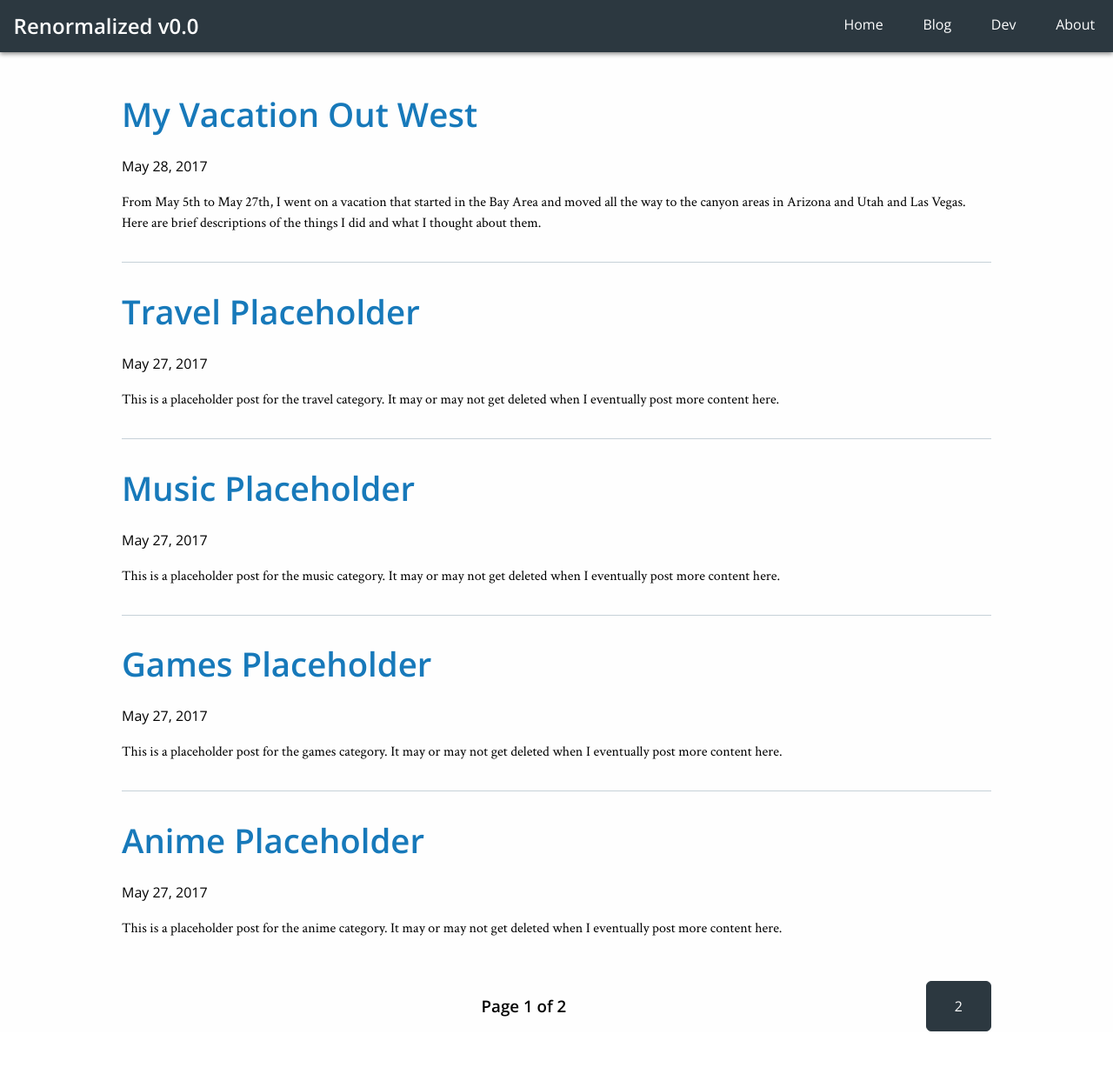
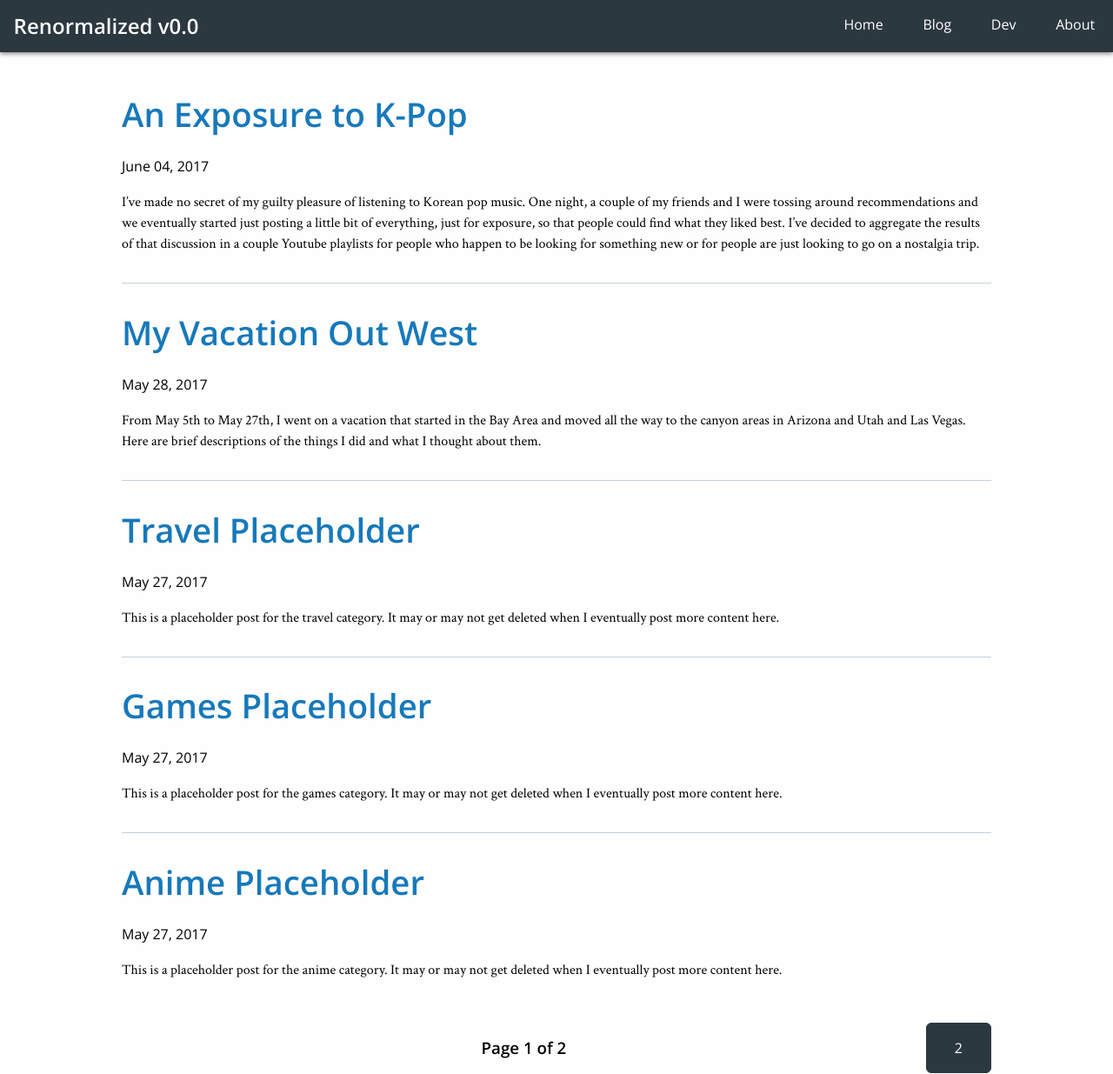
Before and after one commit to cheshyre/cheshyre.github.io, a Jekyll site: the page built from src/blog/index.html, in a window 1280 px wide. Shown: the whole page at 87% size. Built offline with Jekyll 4.4.1, drawn with Linux system fonts in a browser that asks for light colours; some web fonts are replaced; the list of posts is cut into pages by our own code; before the commit the page ends 1187 px from its top, so only the background shows below that.

Commit message:
Add Kpop overview post and remove placeholder for music

```diff
--- a/src/_posts/2017-05-27-music-placeholder.md
+++ /dev/null
@@ -1,6 +0,0 @@
----
-title: Music Placeholder
-categories: music
-layout: post
----
-This is a placeholder post for the music category. It may or may not get deleted when I eventually post more content here.
--- /dev/null
+++ b/src/_posts/2017-06-04-an-exposure-to-kpop.md
@@ -0,0 +1,23 @@
+---
+title: An Exposure to K-Pop
+categories: music
+layout: post
+featured: true
+---
+I've made no secret of my guilty pleasure of listening to Korean pop music. One night, a couple of my friends and I were tossing around recommendations and we eventually started just posting a little bit of everything, just for exposure, so that people could find what they liked best. I've decided to aggregate the results of that discussion in a couple Youtube playlists for people who happen to be looking for something new or for people are just looking to go on a nostalgia trip.
+
+I want to note that, while I tried to keep my personal biases out of the lists, they may still be present. I sought to assemble a small set (1-3) of songs for each artist that I deemed essential. However, as with all musicians, Korean artists adopt various styles and for some people it may seem as though I have glossed over styles they deem to be essential to a specific artist. I am sorry, but I personally feel that I reduced this list to the essentials to the best of my ability. There are some groups that I do not know that much about (DAY6, TVXQ, INFINITE, etc.), and in these cases, it is very likely I completely missed the mark. If a group has less songs in the playlist, it is either because they have a uniform style or I deemed them less essential within the scope of K-pop as a whole.
+
+# K-Pop Groups
+
+<iframe width="560" height="315" src="https://www.youtube.com/embed/videoseries?list=PL83ENyjYNsDv1EzXGHxzbVnoMbUuNTzQ7" frameborder="0" allowfullscreen></iframe>
+
+# K-Pop Solo/Duo Acts
+
+<iframe width="560" height="315" src="https://www.youtube.com/embed/videoseries?list=PL83ENyjYNsDsmmOYdBrp9ILXorx2guBOr" frameborder="0" allowfullscreen></iframe>
+
+# SM STATION
+
+I would like to give an additional shoutout to the SM STATION program, which in my opinion features some of the most interesting songs in K-pop. This program started in 2016 and seems to be an effort by SM Entertainment (one of the biggest Korean labels) to get their artists on tracks collaborating with other artists and producers. There are some fantastic tracks, and many interesting tracks that probably never would have come together to fit onto an album.
+
+<iframe width="560" height="315" src="https://www.youtube.com/embed/videoseries?list=PLA91TLEzZINvAzn-PmeV4LndYF5zk6_n8" frameborder="0" allowfullscreen></iframe>
```
Also changed, not shown: dist/blog/index.html (+1 -1 lines), dist/index.html (+1 -1 lines), dist/music/2017/05/27/music-placeholder.html (deleted, +0 -1 lines), dist/music/2017/06/04/an-exposure-to-kpop.html (added, +1 -0 lines), dist/music/index.html (+1 -1 lines), dist/todo.html (+1 -1 lines), src/todo.md (+1 -0 lines).
